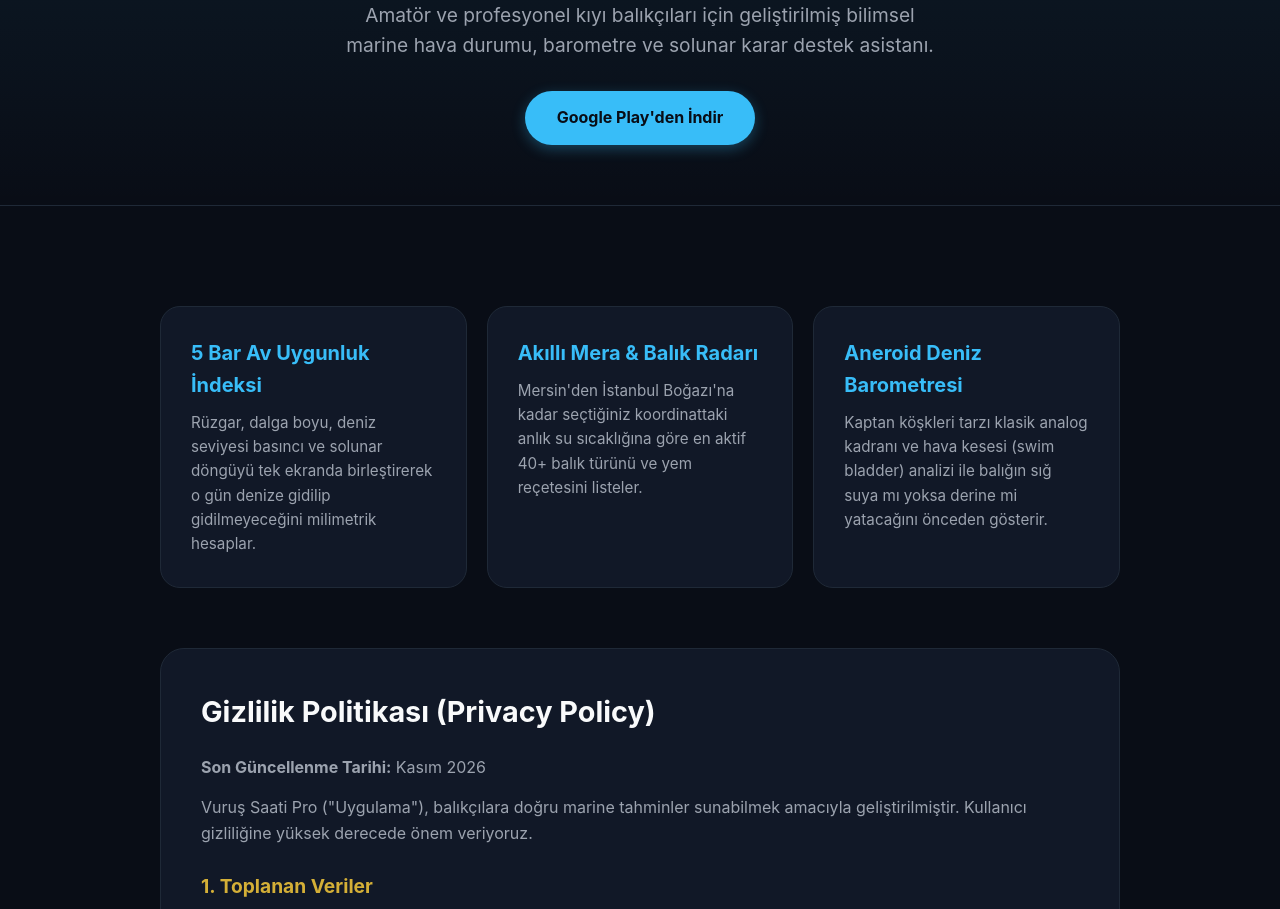
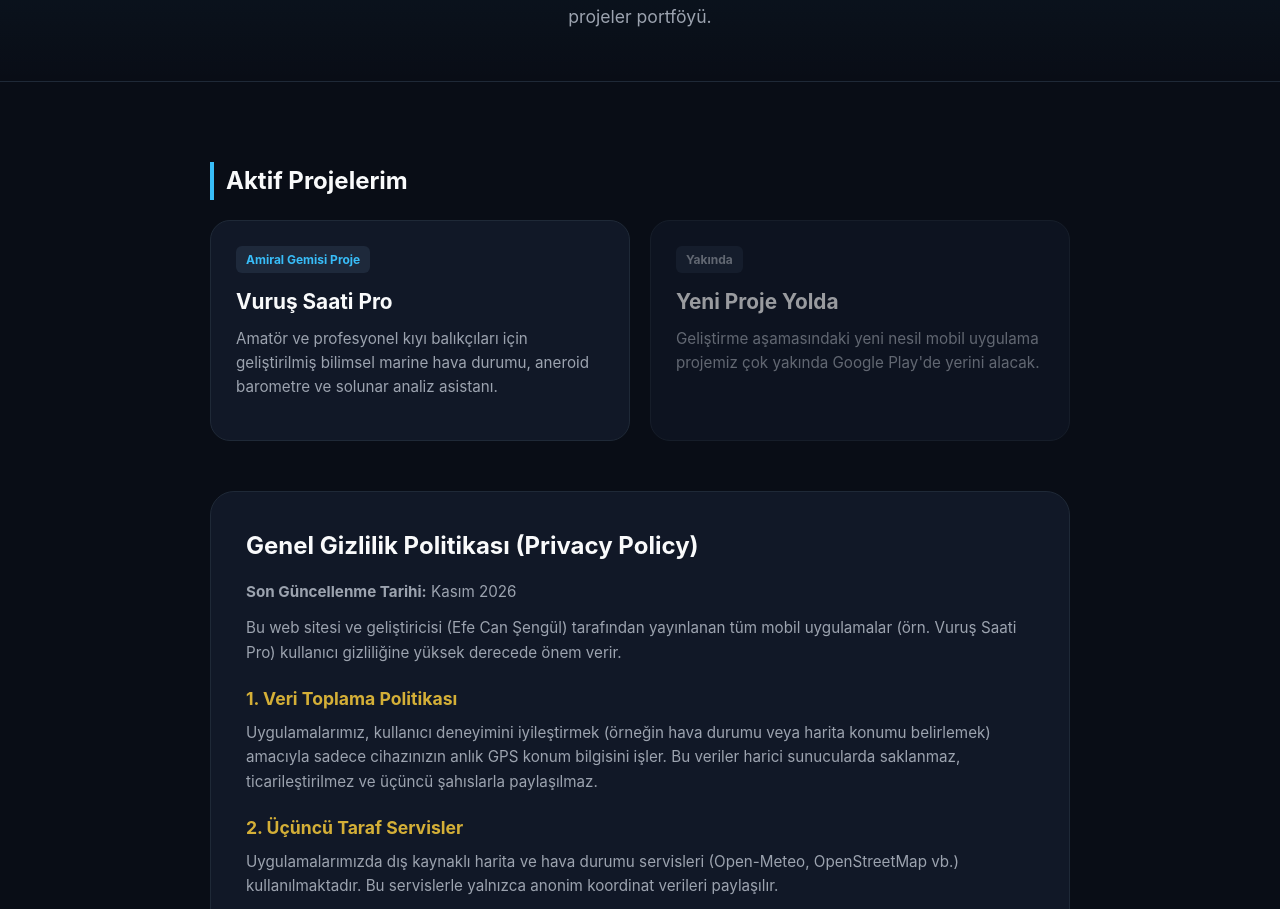
Before and after one commit to efecansengul/vurus-saati-gizlilik, a plain HTML site: page index.html in a window 1280 px wide. Shown: the part 147-1056 px from the top of the page. Drawn offline with Linux system fonts and the light colour scheme.

Commit message:
Update index.html

```diff
--- a/index.html
+++ b/index.html
@@ -3,7 +3,7 @@
 <head>
     <meta charset="UTF-8">
     <meta name="viewport" content="width=device-width, initial-scale=1.0">
-    <title>Vuruş Saati Pro - Profesyonel Deniz ve Balıkçılık Asistanı</title>
+    <title>Efe Can Şengül - Mobil Uygulamalar & Projeler</title>
     <style>
         :root {
             --bg-primary: #090D16;
@@ -15,82 +15,83 @@
             --text-secondary: #9CA3AF;
             --gold-pro: #D4AF37;
         }
-        * { margin: 0; padding: 0; box-sizing: border-box; font-family: -apple-system, BlinkMacSystemFont, "Segoe UI", Roboto, Helvetica, Arial, sans-serif; }
+        * { margin: 0; padding: 0; box-sizing: border-box; font-family: -apple-system, BlinkMacSystemFont, "Segoe UI", Roboto, sans-serif; }
         body { background-color: var(--bg-primary); color: var(--text-primary); line-height: 1.6; }
-        .container { max-width: 1000px; margin: 0 auto; padding: 40px 20px; }
+        .container { max-width: 900px; margin: 0 auto; padding: 40px 20px; }
 
-        /* Hero Section */
-        header { text-align: center; padding: 60px 20px; background: linear-gradient(180deg, rgba(56,189,248,0.08) 0%, rgba(9,13,22,0) 100%); border-bottom: 1px solid var(--border-line); }
-        h1 { font-size: 2.8rem; font-weight: 800; margin-bottom: 15px; letter-spacing: 1px; color: var(--text-primary); }
+        header { text-align: center; padding: 50px 20px; background: linear-gradient(180deg, rgba(56,189,248,0.08) 0%, rgba(9,13,22,0) 100%); border-bottom: 1px solid var(--border-line); }
+        h1 { font-size: 2.4rem; font-weight: 800; margin-bottom: 10px; color: var(--text-primary); }
         h1 span { color: var(--accent-blue); }
-        .subtitle { font-size: 1.2rem; color: var(--text-secondary); max-width: 600px; margin: 0 auto 30px auto; }
-        .cta-btn { display: inline-block; background-color: var(--accent-blue); color: var(--bg-primary); padding: 14px 32px; border-radius: 50px; font-weight: 700; text-decoration: none; transition: transform 0.2s, opacity 0.2s; box-shadow: 0 4px 14px rgba(56,189,248,0.3); }
-        .cta-btn:hover { transform: translateY(-2px); opacity: 0.95; }
+        .subtitle { font-size: 1.1rem; color: var(--text-secondary); max-width: 600px; margin: 0 auto; }
 
-        /* Features Grid */
-        .features { display: grid; grid-template-columns: repeat(auto-fit, minmax(280px, 1fr)); gap: 20px; margin: 60px 0; }
-        .card { background-color: var(--surface-card); border: 1px solid var(--border-line); border-radius: 20px; padding: 30px; transition: border-color 0.2s; }
-        .card:hover { border-color: var(--accent-blue); }
-        .card h3 { font-size: 1.25rem; margin-bottom: 10px; color: var(--accent-blue); }
-        .card p { color: var(--text-secondary); font-size: 0.95rem; }
+        .section-title { font-size: 1.5rem; margin: 40px 0 20px 0; color: var(--text-primary); border-left: 4px solid var(--accent-blue); padding-left: 12px; }
 
-        /* Privacy Policy Section */
-        .legal-section { background-color: var(--surface-card); border: 1px solid var(--border-line); border-radius: 24px; padding: 40px; margin-top: 60px; }
-        .legal-section h2 { font-size: 1.8rem; margin-bottom: 20px; color: var(--text-primary); }
-        .legal-section h3 { font-size: 1.2rem; margin-top: 25px; margin-bottom: 10px; color: var(--gold-pro); }
-        .legal-section p { color: var(--text-secondary); margin-bottom: 15px; }
+        /* App Cards */
+        .apps-grid { display: grid; grid-template-columns: repeat(auto-fit, minmax(280px, 1fr)); gap: 20px; }
+        .app-card { background-color: var(--surface-card); border: 1px solid var(--border-line); border-radius: 20px; padding: 25px; transition: border-color 0.2s; }
+        .app-card:hover { border-color: var(--accent-blue); }
+        .app-card h3 { font-size: 1.3rem; margin-bottom: 8px; color: var(--text-primary); }
+        .app-card p { color: var(--text-secondary); font-size: 0.95rem; margin-bottom: 15px; }
+        .badge { display: inline-block; background: var(--surface-subtle); color: var(--accent-blue); font-size: 0.75rem; font-weight: 700; padding: 4px 10px; border-radius: 6px; margin-bottom: 12px; }
 
-        footer { text-align: center; padding: 40px 20px; color: var(--text-secondary); font-size: 0.9rem; border-top: 1px solid var(--border-line); margin-top: 60px; }
+        /* Legal / Privacy Section */
+        .legal-section { background-color: var(--surface-card); border: 1px solid var(--border-line); border-radius: 24px; padding: 35px; margin-top: 50px; }
+        .legal-section h2 { font-size: 1.5rem; margin-bottom: 15px; color: var(--text-primary); }
+        .legal-section h3 { font-size: 1.1rem; margin-top: 20px; margin-bottom: 8px; color: var(--gold-pro); }
+        .legal-section p { color: var(--text-secondary); font-size: 0.95rem; margin-bottom: 12px; }
+
+        footer { text-align: center; padding: 30px 20px; color: var(--text-secondary); font-size: 0.85rem; border-top: 1px solid var(--border-line); margin-top: 50px; }
     </style>
 </head>
 <body>
 
     <header>
         <div class="container" style="padding: 0;">
-            <h1>Vuruş Saati <span>PRO</span></h1>
-            <p class="subtitle">Amatör ve profesyonel kıyı balıkçıları için geliştirilmiş bilimsel marine hava durumu, barometre ve solunar karar destek asistanı.</p>
-            <a href="#indir" class="cta-btn">Google Play'den İndir</a>
+            <h1>Efe Can Şengül <span>Yazılım Stüdyosu</span></h1>
+            <p class="subtitle">Android ekosistemi için geliştirilen profesyonel mobil uygulamalar ve projeler portföyü.</p>
         </div>
     </header>
 
     <div class="container">
-        <!-- Özellikler -->
-        <div class="features">
-            <div class="card">
-                <h3>5 Bar Av Uygunluk İndeksi</h3>
-                <p>Rüzgar, dalga boyu, deniz seviyesi basıncı ve solunar döngüyü tek ekranda birleştirerek o gün denize gidilip gidilmeyeceğini milimetrik hesaplar.</p>
+        <h2 class="section-title">Aktif Projelerim</h2>
+
+        <div class="apps-grid">
+            <!-- Vuruş Saati Pro -->
+            <div class="app-card">
+                <span class="badge">Amiral Gemisi Proje</span>
+                <h3>Vuruş Saati Pro</h3>
+                <p>Amatör ve profesyonel kıyı balıkçıları için geliştirilmiş bilimsel marine hava durumu, aneroid barometre ve solunar analiz asistanı.</p>
             </div>
-            <div class="card">
-                <h3>Akıllı Mera & Balık Radarı</h3>
-                <p>Mersin'den İstanbul Boğazı'na kadar seçtiğiniz koordinattaki anlık su sıcaklığına göre en aktif 40+ balık türünü ve yem reçetesini listeler.</p>
-            </div>
-            <div class="card">
-                <h3>Aneroid Deniz Barometresi</h3>
-                <p>Kaptan köşkleri tarzı klasik analog kadranı ve hava kesesi (swim bladder) analizi ile balığın sığ suya mı yoksa derine mi yatacağını önceden gösterir.</p>
+
+            <!-- Gelecekteki Yeni Uygulaman İçin Yer -->
+            <div class="app-card" style="opacity: 0.6;">
+                <span class="badge" style="color: var(--text-secondary);">Yakında</span>
+                <h3>Yeni Proje Yolda</h3>
+                <p>Geliştirme aşamasındaki yeni nesil mobil uygulama projemiz çok yakında Google Play'de yerini alacak.</p>
             </div>
         </div>
 
-        <!-- Gizlilik Politikası (Google Play Zorunluluğu) -->
+        <!-- Google Play Zorunlu Gizlilik Politikası -->
         <div class="legal-section" id="gizlilik">
-            <h2>Gizlilik Politikası (Privacy Policy)</h2>
+            <h2>Genel Gizlilik Politikası (Privacy Policy)</h2>
             <p><strong>Son Güncellenme Tarihi:</strong> Kasım 2026</p>
 
-            <p>Vuruş Saati Pro ("Uygulama"), balıkçılara doğru marine tahminler sunabilmek amacıyla geliştirilmiştir. Kullanıcı gizliliğine yüksek derecede önem veriyoruz.</p>
+            <p>Bu web sitesi ve geliştiricisi (Efe Can Şengül) tarafından yayınlanan tüm mobil uygulamalar (örn. Vuruş Saati Pro) kullanıcı gizliliğine yüksek derecede önem verir.</p>
 
-            <h3>1. Toplanan Veriler</h3>
-            <p>Uygulamamız, yalnızca seçtiğiniz veya GPS ile aldığınız coğrafi konumu (enlem ve boylam) anlık hava durumu ve solunar hesaplaması yapmak üzere işler. Konum verileriniz harici sunucularda saklanmaz veya üçüncü şahıslarla paylaşılmaz.</p>
+            <h3>1. Veri Toplama Politikası</h3>
+            <p>Uygulamalarımız, kullanıcı deneyimini iyileştirmek (örneğin hava durumu veya harita konumu belirlemek) amacıyla sadece cihazınızın anlık GPS konum bilgisini işler. Bu veriler harici sunucularda saklanmaz, ticarileştirilmez ve üçüncü şahıslarla paylaşılmaz.</p>
 
-            <h3>2. Veri Güvenliği</h3>
-            <p>Hava durumu verileri için Open-Meteo API servisleri kullanılmaktadır. Bu servislerle kişisel bilgileriniz asla paylaşılmaz, yalnızca anonim koordinat iletimi yapılır.</p>
+            <h3>2. Üçüncü Taraf Servisler</h3>
+            <p>Uygulamalarımızda dış kaynaklı harita ve hava durumu servisleri (Open-Meteo, OpenStreetMap vb.) kullanılmaktadır. Bu servislerle yalnızca anonim koordinat verileri paylaşılır.</p>
 
             <h3>3. İletişim</h3>
-            <p>Gizlilik politikamızla ilgili her türlü soru ve öneri için bizimle iletişime geçebilirsiniz:</p>
+            <p>Gizlilik politikamızla ilgili her türlü soru için ulaşabileceğiniz e-posta adresi:</p>
             <p><strong>E-posta:</strong> destek@vurussaati.pro</p>
         </div>
     </div>
 
     <footer>
-        <p>&copy; 2026 Vuruş Saati Pro. Tüm hakları saklıdır. Weather data by Open-Meteo.com</p>
+        <p>&copy; 2026 Efe Can Şengül. Tüm hakları saklıdır.</p>
     </footer>
 
 </body>
```
